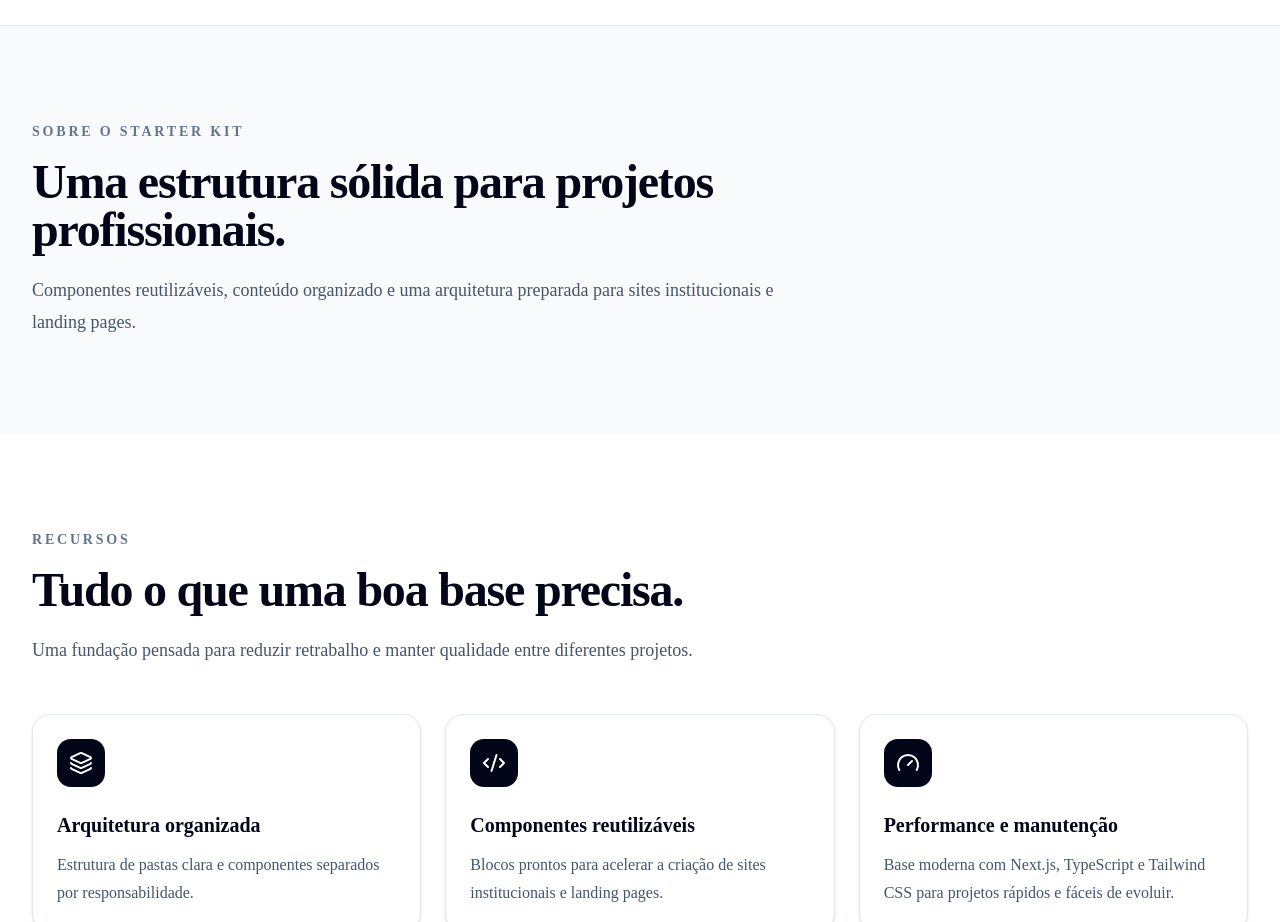
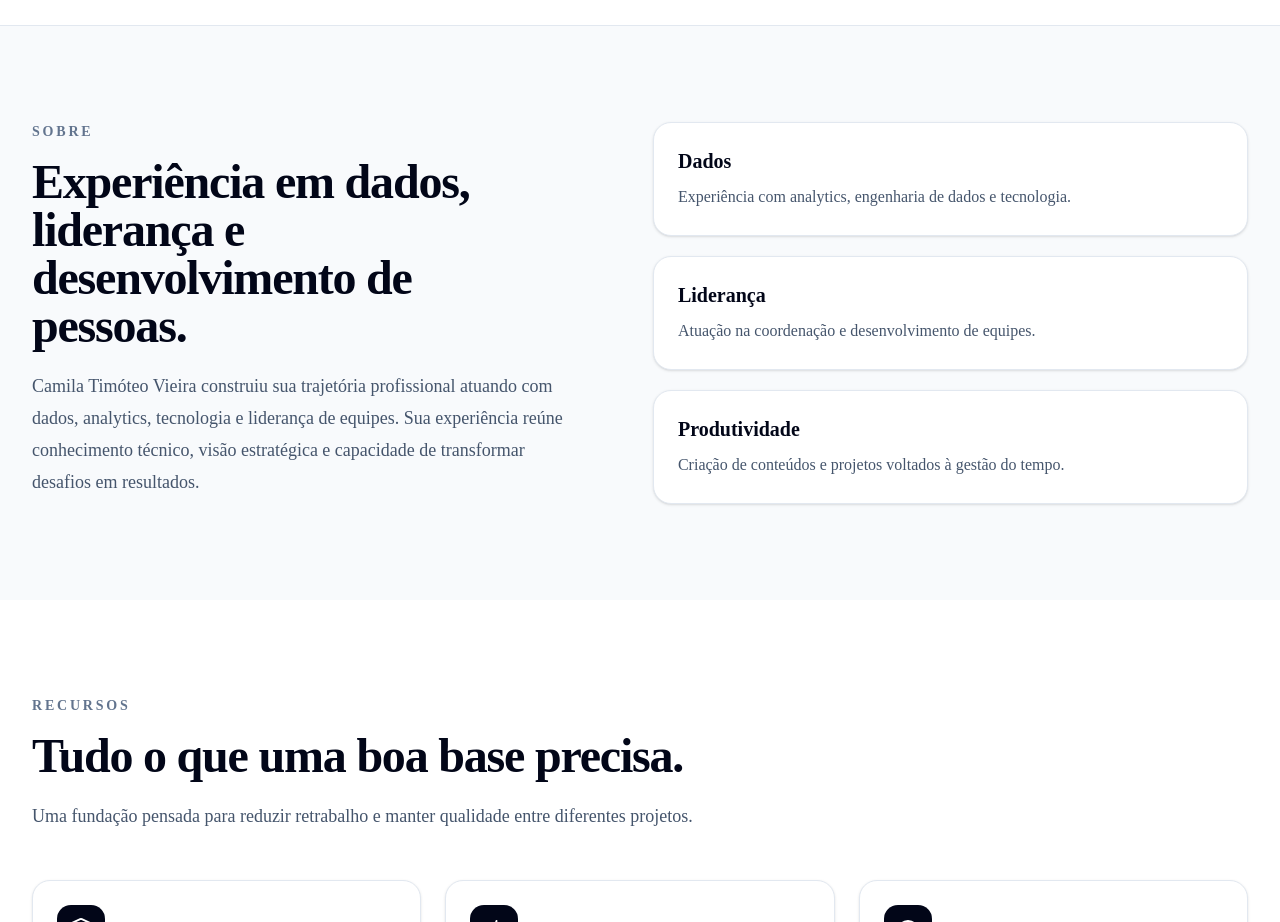
Before and after one commit to RodneiTimoteo/site-camila, a Next.js app: page / in a window 1280 px wide. Shown: the part 820-1742 px from the top of the page. Built offline with nearby package versions, Linux system fonts and the light colour scheme.

Commit message:
Cria seção sobre da Camila

```diff
--- a/src/app/page.tsx
+++ b/src/app/page.tsx
@@ -8,6 +8,7 @@ import CTA from "@/components/sections/CTA";
 import Testimonials from "@/components/sections/Testimonials";
 import FAQ from "@/components/sections/FAQ";
 import Contact from "@/components/sections/Contact";
+import About from "@/components/sections/About";
 
 export default function Home() {
   return (
@@ -29,13 +30,7 @@ export default function Home() {
           }}
         />
 
-        <Section id="sobre" className="bg-slate-50">
-          <SectionTitle
-            eyebrow="Sobre o Starter Kit"
-            title="Uma estrutura sólida para projetos profissionais."
-            description="Componentes reutilizáveis, conteúdo organizado e uma arquitetura preparada para sites institucionais e landing pages."
-          />
-        </Section>
+        <About />
 
         <Features />
 
--- /dev/null
+++ b/src/components/sections/About.tsx
@@ -0,0 +1,34 @@
+import SectionTitle from "@/components/common/SectionTitle";
+import Section from "@/components/layout/Section";
+import { aboutData } from "@/data/about";
+
+export default function About() {
+  return (
+    <Section id="sobre" className="bg-slate-50">
+      <div className="grid items-start gap-12 lg:grid-cols-[1fr_1.1fr] lg:gap-20">
+        <SectionTitle
+          eyebrow={aboutData.eyebrow}
+          title={aboutData.title}
+          description={aboutData.description}
+        />
+
+        <div className="grid gap-5 sm:grid-cols-3 lg:grid-cols-1">
+          {aboutData.highlights.map((item) => (
+            <article
+              key={item.value}
+              className="rounded-2xl border border-slate-200 bg-white p-6 shadow-sm"
+            >
+              <p className="text-xl font-bold text-slate-950">
+                {item.value}
+              </p>
+
+              <p className="mt-2 leading-7 text-slate-600">
+                {item.label}
+              </p>
+            </article>
+          ))}
+        </div>
+      </div>
+    </Section>
+  );
+}
--- /dev/null
+++ b/src/data/about.ts
@@ -0,0 +1,20 @@
+export const aboutData = {
+  eyebrow: "Sobre",
+  title: "Experiência em dados, liderança e desenvolvimento de pessoas.",
+  description:
+    "Camila Timóteo Vieira construiu sua trajetória profissional atuando com dados, analytics, tecnologia e liderança de equipes. Sua experiência reúne conhecimento técnico, visão estratégica e capacidade de transformar desafios em resultados.",
+  highlights: [
+    {
+      value: "Dados",
+      label: "Experiência com analytics, engenharia de dados e tecnologia.",
+    },
+    {
+      value: "Liderança",
+      label: "Atuação na coordenação e desenvolvimento de equipes.",
+    },
+    {
+      value: "Produtividade",
+      label: "Criação de conteúdos e projetos voltados à gestão do tempo.",
+    },
+  ],
+} as const;
```
